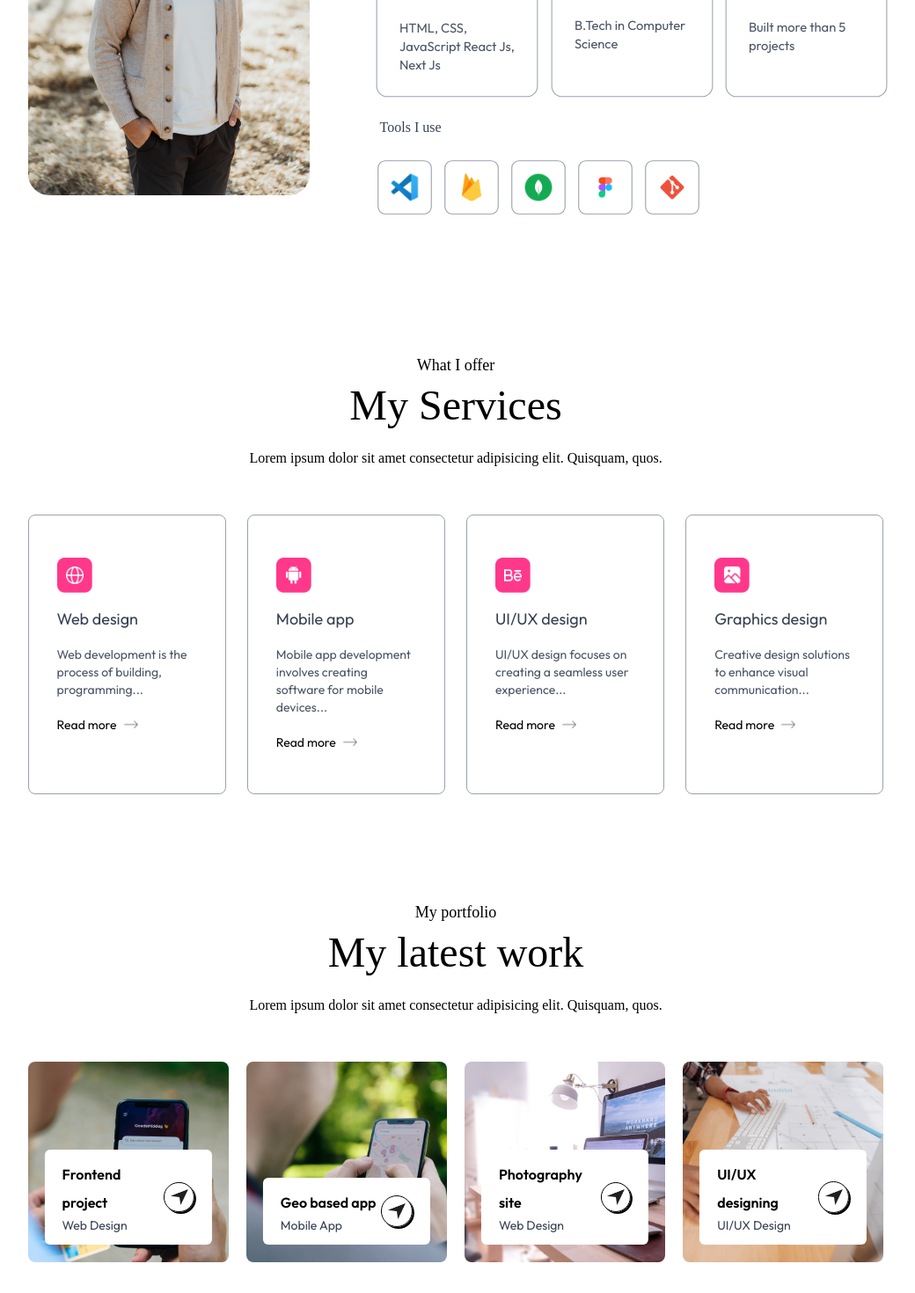
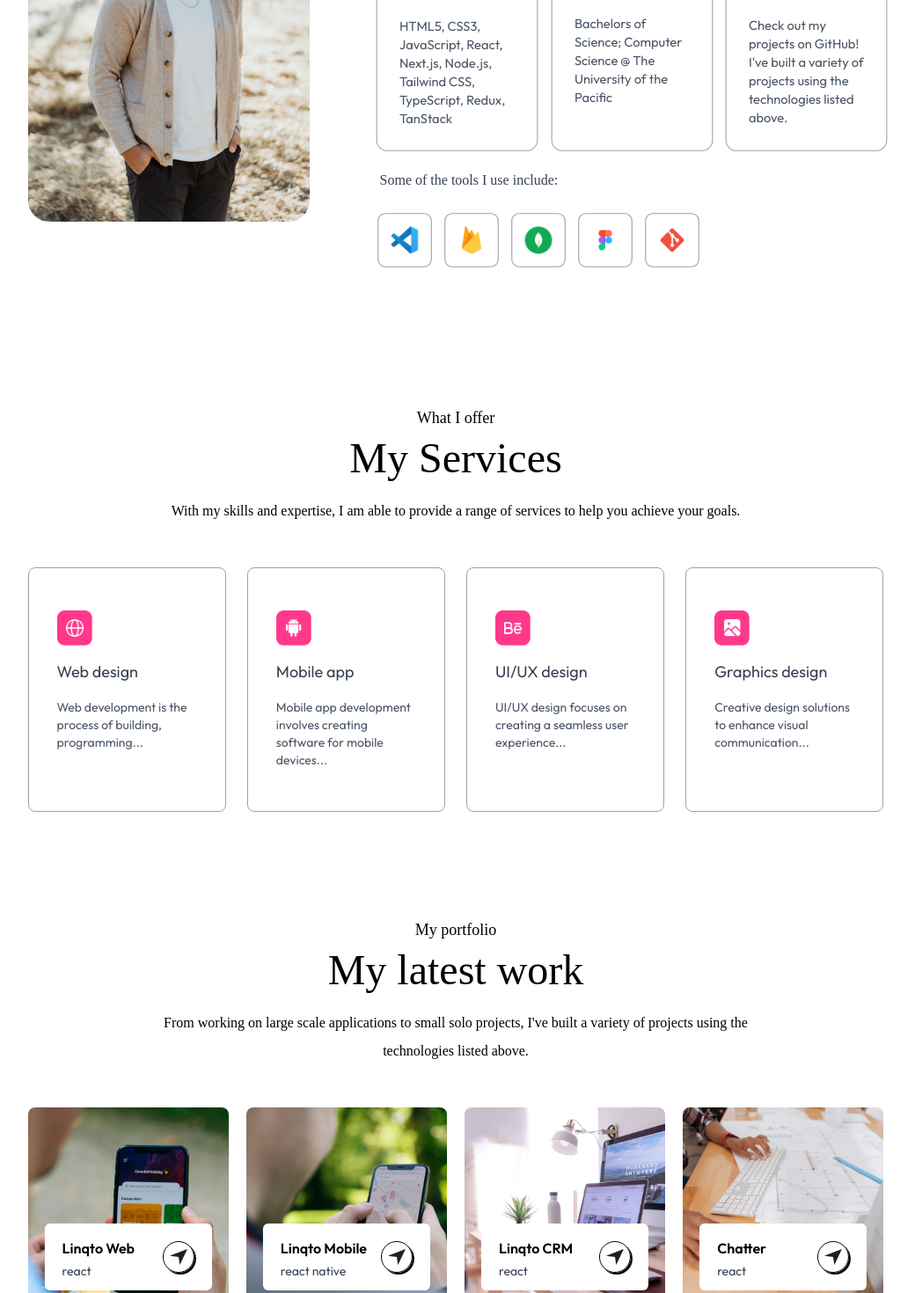
Before and after one commit to gurkirtheerey/gheerey, a Next.js app: page / in a window 1280 px wide. Shown: the part 1280-2750 px from the top of the page at 88% size, without its empty margins (122-1162 px from the left). Built offline with nearby package versions, Linux system fonts and the light colour scheme; a web font is replaced by a local one.

Commit message:
Refactor About, Contact, Services, Work components and update assets: Enhance text clarity, replace placeholder text with meaningful descriptions, and update project titles and descriptions for better representation.

```diff
--- a/app/components/About.tsx
+++ b/app/components/About.tsx
@@ -90,7 +90,7 @@ const About = ({ isDarkMode }: { isDarkMode: boolean }) => {
             transition={{ duration: 1.3, delay: 0.5 }}
             className="my-6 text-gray-700 font-Ovo dark:text-white"
           >
-            Tools I use
+            Some of the tools I use include:
           </motion.h4>
           <motion.ul
             initial={{ opacity: 0 }}
--- a/app/components/Contact.tsx
+++ b/app/components/Contact.tsx
@@ -35,7 +35,9 @@ const Contact = () => {
       <h4 className="text-center mb-2 text-lg font-Ovo">Contact me</h4>
       <h2 className="text-center text-5xl font-Ovo">Get in touch</h2>
       <p className="text-center mx-auto max-w-2xl mt-5 mb-12 font-Ovo">
-        Lorem ipsum dolor sit amet consectetur adipisicing elit. Quisquam, quos.
+        I&apos;m always looking for new opportunities to collaborate and build
+        meaningful projects. If you have a project in mind or just want to say
+        hello, please get in touch! :)
       </p>
 
       <form className="max-w-2xl mx-auto" onSubmit={onSubmit}>
--- a/app/components/Services.tsx
+++ b/app/components/Services.tsx
@@ -1,4 +1,3 @@
-import { assets } from "@/assets/assets";
 import { serviceData } from "@/assets/assets";
 import { motion } from "motion/react";
 import Image from "next/image";
@@ -34,7 +33,8 @@ const Services = () => {
         transition={{ duration: 0.5, delay: 0.7 }}
         className="text-center mx-auto max-w-2xl mt-5 mb-12 font-Ovo"
       >
-        Lorem ipsum dolor sit amet consectetur adipisicing elit. Quisquam, quos.
+        With my skills and expertise, I am able to provide a range of services
+        to help you achieve your goals.
       </motion.p>
 
       <motion.div
@@ -43,7 +43,7 @@ const Services = () => {
         transition={{ duration: 0.6, delay: 0.9 }}
         className="grid grid-cols-auto gap-6 my-10"
       >
-        {serviceData.map(({ icon, title, description, link }, index) => (
+        {serviceData.map(({ icon, title, description }, index) => (
           <motion.div
             whileHover={{ scale: 1.05 }}
             key={index}
@@ -56,14 +56,6 @@ const Services = () => {
             <p className="text-sm text-gray-600 leading-5 dark:text-white">
               {description}
             </p>
-            <a href={link} className="flex items-center gap-2 text-sm mt-5">
-              Read more
-              <Image
-                src={assets.right_arrow}
-                alt="arrow_right"
-                className="w-4"
-              />
-            </a>
           </motion.div>
         ))}
       </motion.div>
--- a/app/components/Work.tsx
+++ b/app/components/Work.tsx
@@ -1,5 +1,6 @@
 import { assets, workData } from "@/assets/assets";
 import Image from "next/image";
+import Link from "next/link";
 
 const Work = ({ isDarkMode }: { isDarkMode: boolean }) => {
   return (
@@ -7,7 +8,9 @@ const Work = ({ isDarkMode }: { isDarkMode: boolean }) => {
       <h4 className="text-center mb-2 text-lg font-Ovo">My portfolio</h4>
       <h2 className="text-center text-5xl font-Ovo">My latest work</h2>
       <p className="text-center mx-auto max-w-2xl mt-5 mb-12 font-Ovo">
-        Lorem ipsum dolor sit amet consectetur adipisicing elit. Quisquam, quos.
+        From working on large scale applications to small solo projects,
+        I&apos;ve built a variety of projects using the technologies listed
+        above.
       </p>
 
       <div className="grid grid-cols-auto gap-5 my-10 dark:text-black">
@@ -30,8 +33,8 @@ const Work = ({ isDarkMode }: { isDarkMode: boolean }) => {
         ))}
       </div>
 
-      <a
-        href=""
+      <Link
+        href="https://github.com/gurkirtheerey"
         className="w-max flex items-center justify-center gap-2 text-gray-700 border-[0.5px] border-gray-700 rounded-full py-3 px-10 mx-auto my-20 hover:bg-lightHover duration-300 dark:text-white dark:border-white dark:hover:bg-darkHover"
       >
         Show more
@@ -42,7 +45,7 @@ const Work = ({ isDarkMode }: { isDarkMode: boolean }) => {
           alt="right-arrow-bold"
           className="w-4"
         />
-      </a>
+      </Link>
     </div>
   );
 };
--- a/assets/assets.js
+++ b/assets/assets.js
@@ -80,23 +80,23 @@ export const assets = {
 
 export const workData = [
   {
-    title: "Frontend project",
-    description: "Web Design",
+    title: "Linqto Web",
+    description: "react",
     bgImage: "/work-1.png",
   },
   {
-    title: "Geo based app",
-    description: "Mobile App",
+    title: "Linqto Mobile",
+    description: "react native",
     bgImage: "/work-2.png",
   },
   {
-    title: "Photography site",
-    description: "Web Design",
+    title: "Linqto CRM",
+    description: "react",
     bgImage: "/work-3.png",
   },
   {
-    title: "UI/UX designing",
-    description: "UI/UX Design",
+    title: "Chatter",
+    description: "react",
     bgImage: "/work-4.png",
   },
 ];
@@ -134,20 +134,23 @@ export const infoList = [
   {
     icon: assets.code_icon,
     iconDark: assets.code_icon_dark,
-    title: "Languages",
-    description: "HTML, CSS, JavaScript React Js, Next Js",
+    title: "Technologies",
+    description:
+      "HTML5, CSS3, JavaScript, React, Next.js, Node.js, Tailwind CSS, TypeScript, Redux, TanStack",
   },
   {
     icon: assets.edu_icon,
     iconDark: assets.edu_icon_dark,
     title: "Education",
-    description: "B.Tech in Computer Science",
+    description:
+      "Bachelors of Science; Computer Science @ The University of the Pacific",
   },
   {
     icon: assets.project_icon,
     iconDark: assets.project_icon_dark,
     title: "Projects",
-    description: "Built more than 5 projects",
+    description:
+      "Check out my projects on GitHub! I've built a variety of projects using the technologies listed above.",
   },
 ];
 
```
